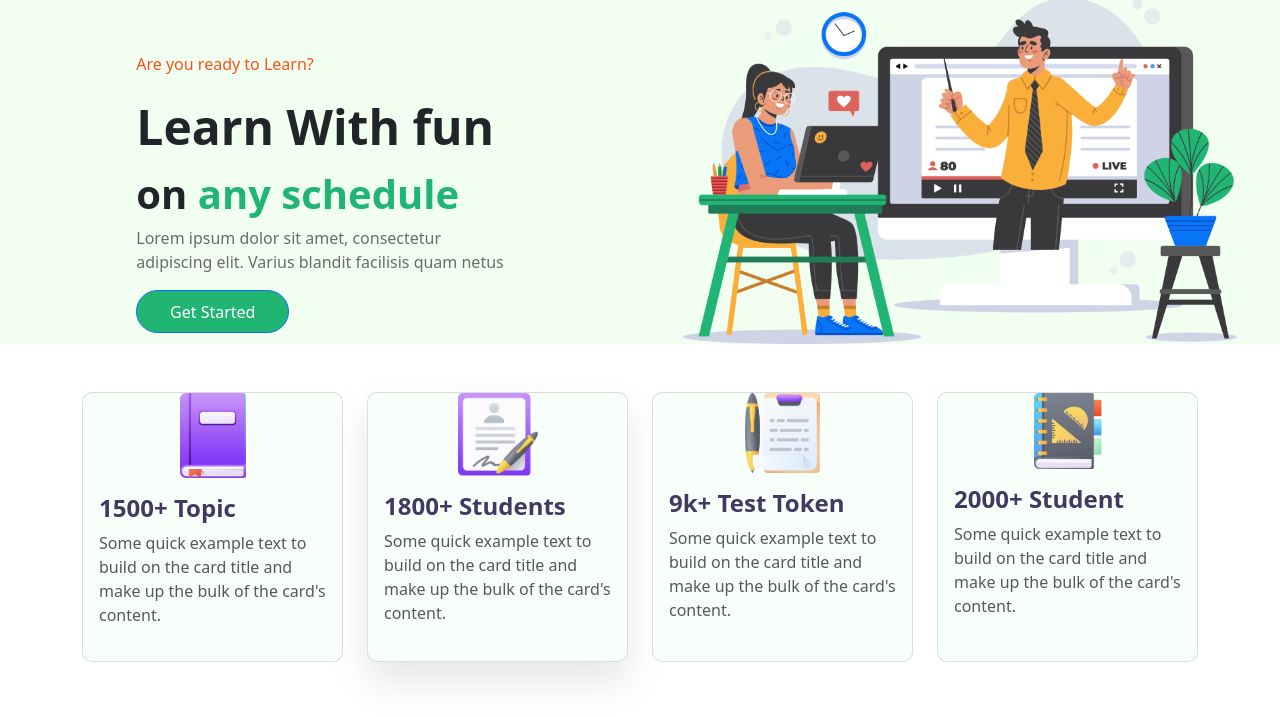
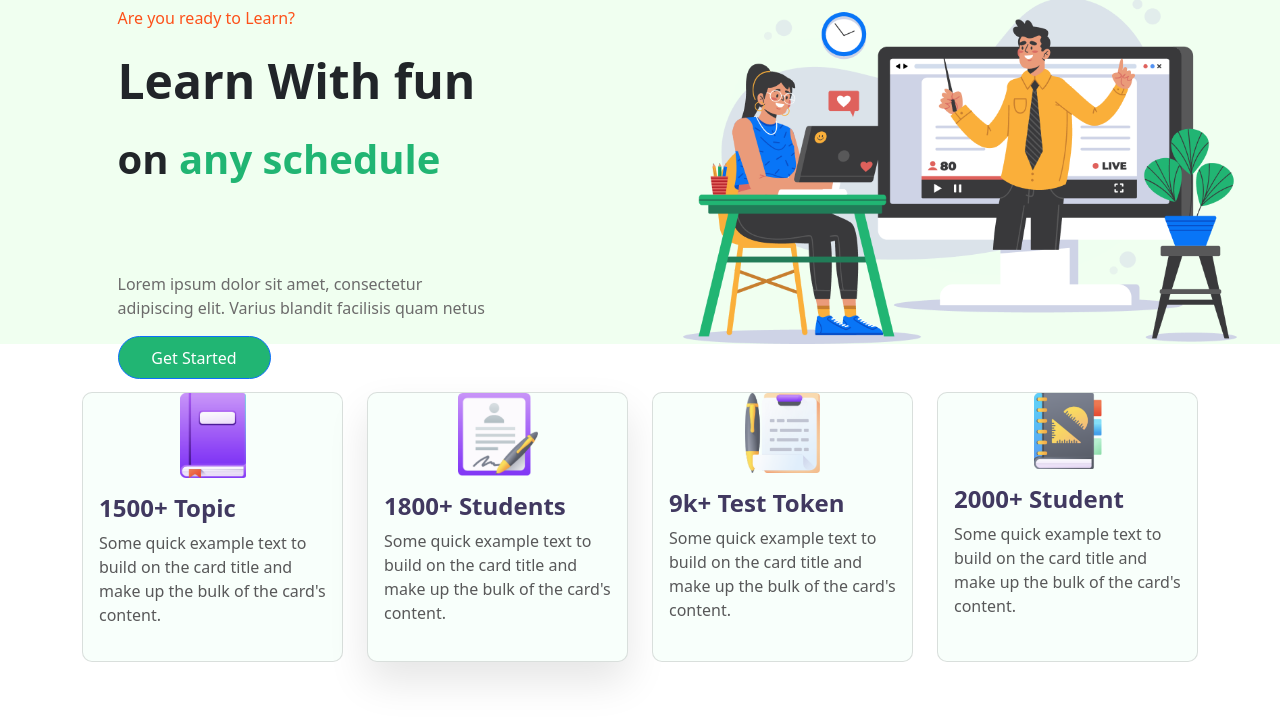
Before and after one commit to nhnirzhar/MIS455, a plain HTML site: page index.html in a window 1280 px wide. Shown: the part 83-800 px from the top of the page. Drawn offline with nearby package versions, Linux system fonts and the light colour scheme.

Commit message:
final submission

```diff
--- a/index.html
+++ b/index.html
@@ -52,7 +52,7 @@
                     <div>
                         <p style="color: #FD511A;">Are you ready to Learn?</p>
                         <h1 class="fw-bolder" style="font-size: 48px; line-height: 70px;">Learn With fun</h1>
-                        <h1 class="fw-bolder">on <b style="color: #21B573;">any schedule</b> </h1>
+                        <h1 class="fw-bolder" style="font-weight: 48px; line-height: 70px; width: 405px; height: 140px;">on <b style="color: #21B573;">any schedule</b> </h1>
                         <p style="color: #6C6B6B;;">Lorem ipsum dolor sit amet, consectetur <br>
                             adipiscing elit. Varius blandit facilisis quam netus</p>
                         <button class="btn btn-primary" style="background-color: #21B573; border-radius: 33px; position: absolute; width: 153px; height: 43px;">
```
